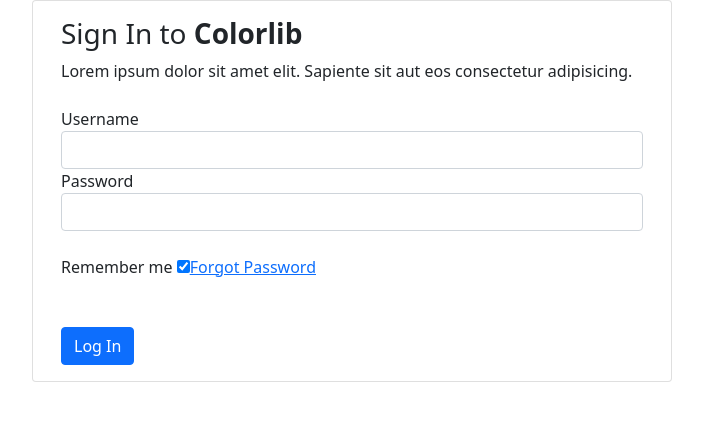
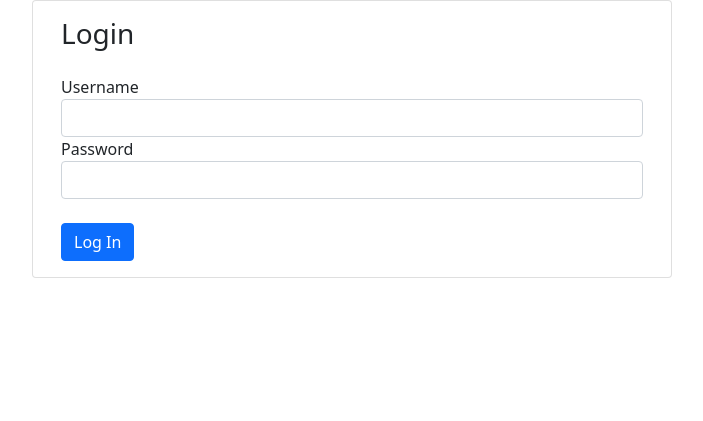
Before and after one commit to AbdulSamadFarshori/project_3001, a Django app: page /login in a window 1280 px wide. Shown: the top 421 px of the page, without its empty margins (288-991 px from the left). Run offline with Django 3.2, Linux system fonts and the light colour scheme; some libraries are stand-ins or nearby versions.

Commit message:
make changes in templates

```diff
--- a/templates/website/cases.html
+++ b/templates/website/cases.html
@@ -235,7 +235,7 @@
                   <div class="card h-100 justify-content-center" style="padding: 10px;">
                     <h5>Summarize</h5>
                       <br>
-                      <label for="summary" class="form-label">summary</label>
+                      <label for="summary" class="form-label">Summary</label>
                       <textarea class="form-control"  rows="3" id="summary" placeholder="Summarize here.." required></textarea>
                   </div>
                 <div>
--- a/templates/website/login.html
+++ b/templates/website/login.html
@@ -61,8 +61,8 @@
               <div class="col-md-12">
                 <div class="form-block">
                   <div class="mb-4">
-                    <h3>Sign In to <strong>Colorlib</strong></h3>
-                    <p class="mb-4">Lorem ipsum dolor sit amet elit. Sapiente sit aut eos consectetur adipisicing.</p>
+                    <h3>Login</h3>
+                    <p class="mb-4"></p>
                   </div>
                     <div class="form-group first">
                       <label for="username">Username</label>
@@ -72,13 +72,7 @@
                       <label for="password">Password</label>
                       <input type="password" class="form-control" id="password" name=password>
                     </div>
-                    <div class="d-flex mb-5 align-items-center">
-                      <label class="control control--checkbox mb-0"><span class="caption">Remember me</span>
-                      <input type="checkbox" checked />
-                      <div class="control__indicator"></div>
-                      </label>
-                      <span class="ml-auto"><a href="#" class="forgot-pass">Forgot Password</a></span>
-                    </div>
+
                     <button class="btn btn-pill text-white btn-block btn-primary" onClick="getData()" >Log In</button>
                 </div>
               </div>
```
Also changed, not shown: api/views.py (+8 -4 lines).
